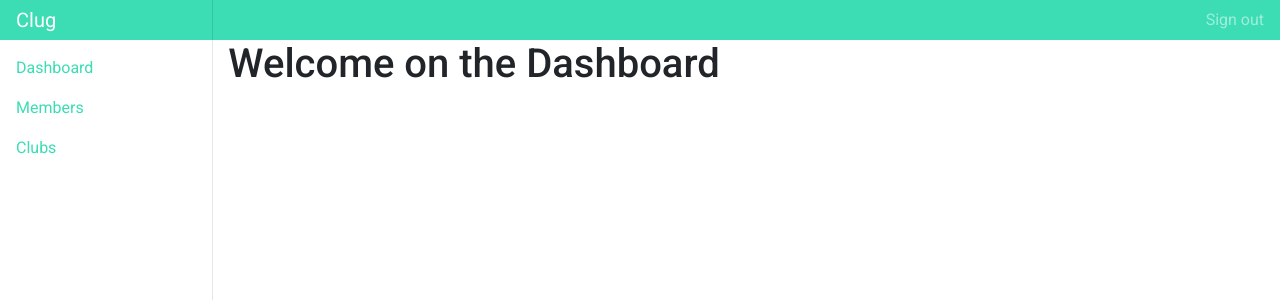
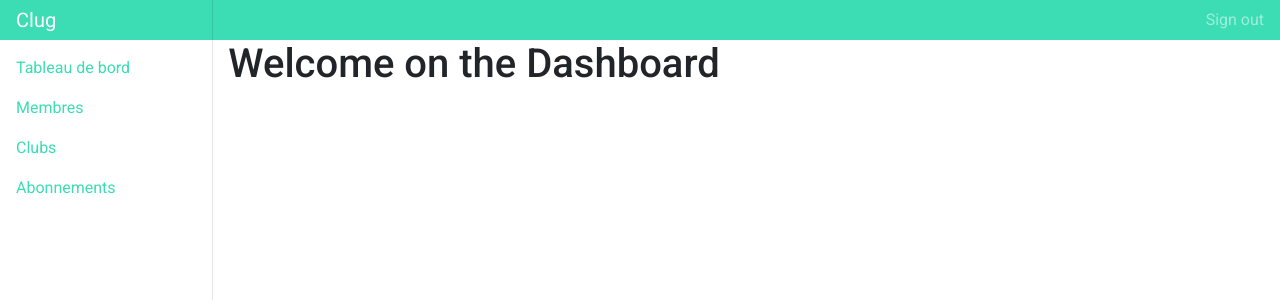
Before and after one commit to team-cafet/clug, a React (Create React App) app in the folder packages/frontend-v2/: page /admin in a window 1280 px wide. Shown: the top 300 px of the page. Built offline with nearby package versions, Linux system fonts and the light colour scheme.

Commit message:
Create membershipplan page

```diff
--- /dev/null
+++ b/packages/frontend-v2/src/components/pages/MembershipPlan.tsx
@@ -0,0 +1,10 @@
+import React from 'react';
+import { Link } from 'react-router-dom';
+
+export const MembershipPlan = () => {
+  return (
+    <>
+      <h1>Gestion des abonnements</h1>
+    </>
+  );
+};
--- a/packages/frontend-v2/src/components/template/AdminLayout.tsx
+++ b/packages/frontend-v2/src/components/template/AdminLayout.tsx
@@ -10,16 +10,20 @@ interface IProps {
 export const AdminLayout = (props: IProps) => {
   const adminLinks = [
     {
-      displayName: 'Dashboard',
+      displayName: 'Tableau de bord',
       to: '/admin/dashboard',
     },
     {
-      displayName: 'Members',
+      displayName: 'Membres',
       to: '/admin/members',
     },
     {
       displayName: 'Clubs',
       to: '/admin/clubs',
+    },
+    {
+      displayName: 'Abonnements',
+      to: '/admin/membershipplan',
     },
   ];
 
--- a/packages/frontend-v2/src/routes/admin.routes.tsx
+++ b/packages/frontend-v2/src/routes/admin.routes.tsx
@@ -5,6 +5,7 @@ import { ClubRoutes } from './club.routes';
 
 // ------------------------------------------ COMPONENTS IMPORT
 import { Dashboard } from '../components/pages/Dashboard';
+import { MembershipPlan } from '../components/pages/MembershipPlan';
 
 export const AdminRoutes = () => {
   const { path, url } = useRouteMatch();
@@ -27,6 +28,10 @@ export const AdminRoutes = () => {
         <Dashboard />
       </Route>
 
+      <Route path={`${path}/membershipplan`}>
+        <MembershipPlan />
+      </Route>
+
       {/* <Redirect to={`${ADMIN_PREFIX}/`} /> */}
     </Switch>
   );
```
